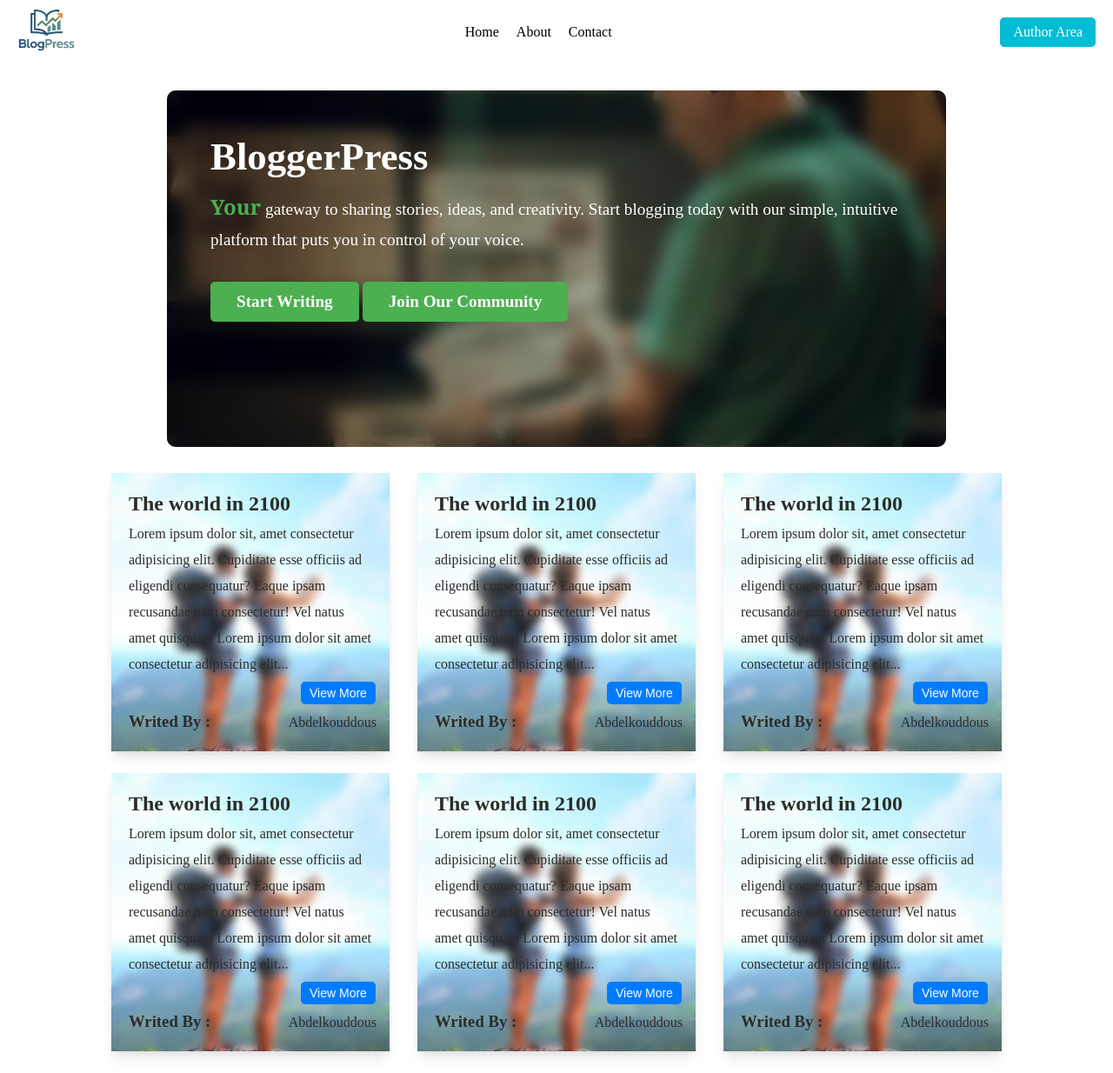
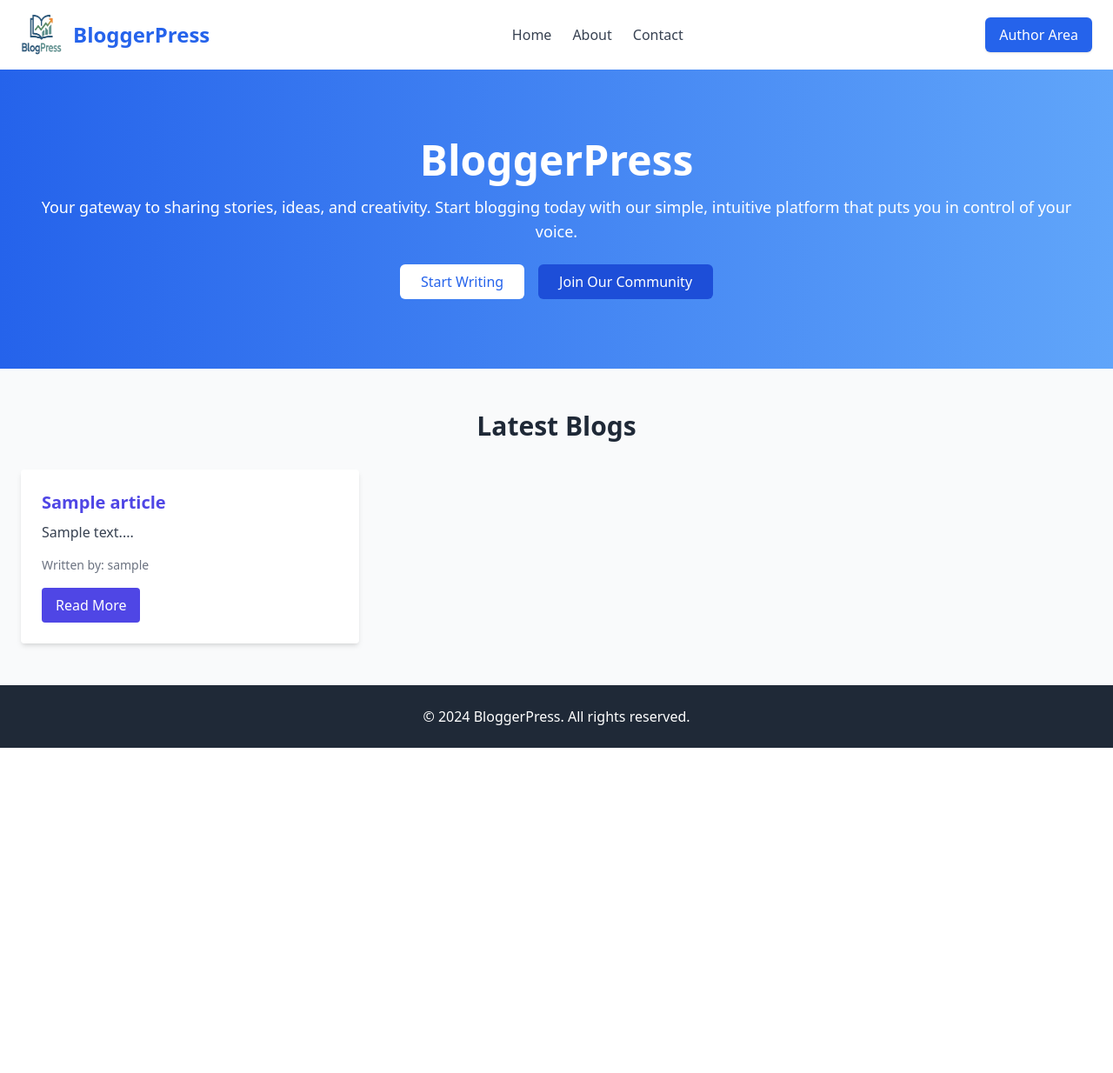
Before and after one commit to abdelkouddousalami/BloggerPress, a PHP site: page / in a window 1280 px wide. Shown: the whole page at 87% size. After the commit the page ends 860 px from the top, so only its background shows below. Run offline with PHP 8.4, Linux system fonts and the light colour scheme; tables that the repository leaves empty hold one stand-in row (values such as "Sample post"); some libraries are stand-ins or nearby versions.

Commit message:
fixing adding article to home page

```diff
--- a/index.css
+++ /dev/null
@@ -1,203 +0,0 @@
-* {
-    margin: 0;
-    padding: 0;
-    box-sizing: border-box;
-}
-
-nav {
-    display: flex;
-    align-items: center;
-    justify-content: space-between;
-    background-color: white;
-    color: #000000;
-    padding: 10px 20px;
-    position: sticky;
-    top: 0;
-    z-index: 1000;
-}
-
-.logo img {
-    height: 50px;
-    width: auto;
-}
-
-.nav-links {
-    list-style: none;
-    display: flex;
-    gap: 20px;
-    cursor: pointer;
-}
-
-.nav-links li a {
-    text-decoration: none;
-    color: #000000;
-    font-size: 16px;
-    font-weight: bold;
-    transition: color 0.3s;
-}
-
-.nav-links li a:hover {
-    color: #00bcd4;
-}
-
-.login {
-    background-color: #00bcd4;
-    color: white;
-    padding: 8px 15px;
-    border-radius: 5px;
-    font-size: 16px;
-    cursor: pointer;
-}
-
-.login a {
-    text-decoration: none;
-    color: #ffffff;
-    font-weight: bold;
-}
-
-.login a:hover {
-    background-color: #0288d1;
-    transition: background-color 0.3s;
-}
-
-a {
-    text-decoration: none;
-    color: inherit;
-
-}
-
-.container1 {
-    display: flex;
-    justify-content: space-between;
-    width: 80%;
-    margin: 25px auto;
-}
-
-.blogs {
-    width: 320px;
-    height: 320px;
-    box-shadow: rgba(0, 0, 0, 0.1) 0px 10px 15px -3px, rgba(0, 0, 0, 0.05) 0px 4px 6px -2px;
-    background: url("images/travel-blogger-800x450.jpg") no-repeat center center/cover;
-}
-.blure {
-    width: 100%;
-    height: 100%;
-    backdrop-filter: blur(5px);
-    padding: 15px;
-}
-.container2 {
-    display: flex;
-    justify-content: space-between;
-    width: 80%;
-    margin: 25px auto;
-}
-
-.general {
-    display: flex;
-    align-items: center;
-    justify-content: space-between;
-    background: url("images/oldpress.jpg") no-repeat center center/cover;
-    padding-bottom: 0px;
-    background-color: #ffffff;
-    border-radius: 10px;
-    margin: 30px auto;
-    width: 70%;
-    height: 410px;
-}
-
-.content .gnr {
-    color: white;
-    font-size: 3rem;
-}
-
-.content h1 {
-    font-size: 2.8rem;
-    color: #ffffff;
-    margin-bottom: 10px;
-
-}
-.content{
-    padding: 50px;
-    height: 100%;
-    width: 100%;
-    border-radius: 10px;
-    backdrop-filter: blur(10px);
-}
-
-.content p {
-    font-size: 1.2rem;
-    color: #ffffff;
-    line-height: 1.8;
-    margin-bottom: 30px;
-}
-
-.content .btn {
-    display: inline-block;
-    padding: 12px 30px;
-    background-color: #4caf50;
-    color: #ffffff;
-    text-decoration: none;
-    font-size: 1.2rem;
-    font-weight: bold;
-    border-radius: 5px;
-    transition: all 0.3s ease;
-}
-
-.content .btn:hover {
-    background-color: #3e8e41;
-    transform: translateY(-2px);
-}
-
-
-.image img {
-    height: 350px;
-    border-radius: 10px;
-    box-shadow: 0 5px 10px rgba(0, 0, 0, 0.15);
-}
-
-.blogs img {
-    width: 80%;
-    margin-left: 25px;
-}
-
-.blogs h2,
-h3,
-.textb {
-    color: #2B2C28;
-    line-height: 30px;
-    margin: 5px;
-}
-
-.btnblog {
-    margin-left: 70%;
-    background-color: #007BFF;
-    color: #fff;
-    border: none;
-    border-radius: 5px;
-    padding: 5px 10px;
-    cursor: pointer;
-    font-size: 14px;
-    transition: background-color 0.3s;
-}
-
-.btnblog:hover {
-    background-color: #0056b3;
-}
-
-.author {
-    color: #2B2C28;
-    float: right;
-    margin-top: -28px;
-}
-
-.blogs img {
-    border-radius: 50%;
-    width: 150px;
-    margin-left: 50px;
-}
-
-.content span {
-    color: #4caf50;
-    font-family: Georgia, 'Times New Roman', Times, serif;
-    font-size: 1.5rem;
-}
--- a/index.php
+++ b/index.php
@@ -1,3 +1,16 @@
+<?php
+$connection = new mysqli('localhost', 'root', '', 'BloggerPress');
+
+if ($connection->connect_error) {
+    die("Connection failed: " . $connection->connect_error);
+}
+
+$result = $connection->query("SELECT articles.id, articles.title, articles.content, users.username AS author FROM articles JOIN users ON articles.user_id = users.id ORDER BY articles.created_at DESC");
+$articles = $result->fetch_all(MYSQLI_ASSOC);
+
+$connection->close();
+?>
+
 <!DOCTYPE html>
 <html lang="en">
 
@@ -5,126 +18,69 @@
     <meta charset="UTF-8">
     <meta name="viewport" content="width=device-width, initial-scale=1.0">
     <title>BloggerPress</title>
-    <link rel="stylesheet" href="index.css?v=<?php echo time(); ?>">
+    <script src="https://cdn.tailwindcss.com"></script>
 </head>
 
-<body>
-    <nav>
-        <div class="logo">
-            <img src="images/bloglogo-removebg-preview_1.jpg" alt="">
+<body class="bg-gray-50 text-gray-900">
+    <nav class="bg-white shadow-md">
+        <div class="container mx-auto px-6 py-4 flex justify-between items-center">
+            <div class="flex items-center space-x-3">
+                <img src="images/bloglogo-removebg-preview_1.jpg" alt="Logo" class="h-12 w-12">
+                <span class="text-2xl font-semibold text-blue-600">BloggerPress</span>
+            </div>
+            <ul class="hidden md:flex space-x-6 text-gray-700">
+                <li><a href="index.php" class="hover:text-blue-600">Home</a></li>
+                <li><a href="#" class="hover:text-blue-600">About</a></li>
+                <li><a href="#" class="hover:text-blue-600">Contact</a></li>
+            </ul>
+            <a href="sign.php" class="bg-blue-600 text-white py-2 px-4 rounded-md shadow hover:bg-blue-700">Author Area</a>
+            <button class="md:hidden text-gray-700 focus:outline-none">
+                <svg class="w-6 h-6" fill="none" stroke="currentColor" viewBox="0 0 24 24" xmlns="http://www.w3.org/2000/svg">
+                    <path stroke-linecap="round" stroke-linejoin="round" stroke-width="2" d="M4 6h16M4 12h16m-7 6h7"></path>
+                </svg>
+            </button>
         </div>
-        <ul class="nav-links">
-            <a href="index.php">
-                <li>Home</li>
+    </nav>
+
+    <header class="bg-gradient-to-r from-blue-600 to-blue-400 text-white py-20">
+        <div class="container mx-auto px-6 text-center">
+            <a href="admin.php">
+                <h1 class="text-5xl font-bold mb-4">BloggerPress</h1>
             </a>
-            <li>About</li>
-            <li>Contact</li>
-        </ul>
-        <a href="sign.php">
-            <div class="login">
-                Author Area
+            <p class="text-lg">Your gateway to sharing stories, ideas, and creativity. Start blogging today with our simple, intuitive platform that puts you in control of your voice.</p>
+            <div class="mt-6 flex justify-center space-x-4">
+                <a href="sign.php" class="bg-white text-blue-600 font-medium py-2 px-6 rounded-md hover:bg-gray-100">Start Writing</a>
+                <a href="login.php" class="bg-blue-700 font-medium py-2 px-6 rounded-md hover:bg-blue-800">Join Our Community</a>
             </div>
-        </a>
-    </nav>
-    <main>
+        </div>
+    </header>
 
-        <section class="general">
+    <main class="container mx-auto px-6 py-12">
+        <h2 class="text-3xl font-semibold text-gray-800 mb-8 text-center">Latest Blogs</h2>
+        <div class="grid grid-cols-1 sm:grid-cols-2 lg:grid-cols-3 gap-8">
+            <?php foreach ($articles as $article): ?>
+                <div class="bg-white rounded shadow-md hover:shadow-lg transition-shadow duration-300">
+                    <div class="p-6">
+                        <h2 class="text-xl font-bold mb-2 text-indigo-600 hover:underline cursor-pointer">
+                            <?php echo htmlspecialchars($article['title']); ?>
+                        </h2>
+                        <p class="text-gray-700 mb-4">
+                            <?php echo substr(htmlspecialchars($article['content']), 0, 100) . '...'; ?>
+                        </p>
+                        <p class="text-sm text-gray-500 mb-4">Written by: <?php echo htmlspecialchars($article['author']); ?></p>
+                        <a href="article.php?id=<?php echo $article['id']; ?>" class="inline-block bg-indigo-600 text-white px-4 py-2 rounded hover:bg-indigo-700 transition-colors">Read More</a>
+                    </div>
+                </div>
+            <?php endforeach; ?>
 
-            <div class="content">
-                <a href="admin.php">
-                    <h1>BloggerPress</h1>
-                </a>
-                <p><b><span>Your</span></b> gateway to sharing stories, ideas, and creativity. Start blogging today with our simple, intuitive platform that puts you in control of your voice.</p>
-                <a href="sign.php" class="btn">Start Writing</a>
-                <a href="login.php" class="btn">Join Our Community</a>
-            </div>
-        </section>
+        </div>
+    </main>
 
-        <section class="container1">
-            <div class="blogs">
-                <div class="blure">
-                    <h2>The world in 2100</h2>
-                    <p class="textb">Lorem ipsum dolor sit, amet consectetur adipisicing elit. Cupiditate
-                        esse officiis ad eligendi consequatur? Eaque ipsam recusandae
-                        nam consectetur! Vel natus amet quisquam Lorem ipsum dolor sit amet consectetur adipisicing elit...
-                    </p>
-                    <a href="article.php"><button class="btnblog">View More</button></a>
-                    <h3>Writed By :</h3>
-                    <p class="author">Abdelkouddous</p>
-                </div>
-            </div>
-            <div class="blogs">
-                <div class="blure">
-                    <h2>The world in 2100</h2>
-                    <p class="textb">Lorem ipsum dolor sit, amet consectetur adipisicing elit. Cupiditate
-                        esse officiis ad eligendi consequatur? Eaque ipsam recusandae
-                        nam consectetur! Vel natus amet quisquam Lorem ipsum dolor sit amet consectetur adipisicing elit...
-                    </p>
-                    <a href="article.php"><button class="btnblog">View More</button></a>
-                    <h3>Writed By :</h3>
-                    <p class="author">Abdelkouddous</p>
-                </div>
-            </div>
-            <div class="blogs">
-                <div class="blure">
-                    <h2>The world in 2100</h2>
-                    <p class="textb">Lorem ipsum dolor sit, amet consectetur adipisicing elit. Cupiditate
-                        esse officiis ad eligendi consequatur? Eaque ipsam recusandae
-                        nam consectetur! Vel natus amet quisquam Lorem ipsum dolor sit amet consectetur adipisicing elit...
-                    </p>
-                    <a href="article.php"><button class="btnblog">View More</button></a>
-                    <h3>Writed By :</h3>
-                    <p class="author">Abdelkouddous</p>
-                </div>
-            </div>
-
-        </section>
-        <section class="container2">
-            <div class="blogs">
-                <div class="blure">
-                    <h2>The world in 2100</h2>
-                    <p class="textb">Lorem ipsum dolor sit, amet consectetur adipisicing elit. Cupiditate
-                        esse officiis ad eligendi consequatur? Eaque ipsam recusandae
-                        nam consectetur! Vel natus amet quisquam Lorem ipsum dolor sit amet consectetur adipisicing elit...
-                    </p>
-                    <a href="article.php"><button class="btnblog">View More</button></a>
-                    <h3>Writed By :</h3>
-                    <p class="author">Abdelkouddous</p>
-                </div>
-            </div>
-            <div class="blogs">
-                <div class="blure">
-                    <h2>The world in 2100</h2>
-                    <p class="textb">Lorem ipsum dolor sit, amet consectetur adipisicing elit. Cupiditate
-                        esse officiis ad eligendi consequatur? Eaque ipsam recusandae
-                        nam consectetur! Vel natus amet quisquam Lorem ipsum dolor sit amet consectetur adipisicing elit...
-                    </p>
-                    <a href="article.php"><button class="btnblog">View More</button></a>
-                    <h3>Writed By :</h3>
-                    <p class="author">Abdelkouddous</p>
-                </div>
-            </div>
-            <div class="blogs">
-                <div class="blure">
-                    <h2>The world in 2100</h2>
-                    <p class="textb">Lorem ipsum dolor sit, amet consectetur adipisicing elit. Cupiditate
-                        esse officiis ad eligendi consequatur? Eaque ipsam recusandae
-                        nam consectetur! Vel natus amet quisquam Lorem ipsum dolor sit amet consectetur adipisicing elit...
-                    </p>
-                    <a href="article.php"><button class="btnblog">View More</button></a>
-                    <h3>Writed By :</h3>
-                    <p class="author">Abdelkouddous</p>
-                </div>
-            </div>
-
-        </section>
-
-
-    </main>
-    <footer>
-
+    <footer class="bg-gray-800 text-white py-6">
+        <div class="container mx-auto text-center">
+            <p>&copy; 2024 BloggerPress. All rights reserved.</p>
+        </div>
     </footer>
-
 </body>
 
 </html>
--- a/view.php
+++ /dev/null
@@ -1,5 +0,0 @@
-<?php
-
-
-
-?>
```
Also changed, not shown: article.css (deleted, +0 -155 lines), article.php (+38 -65 lines).
